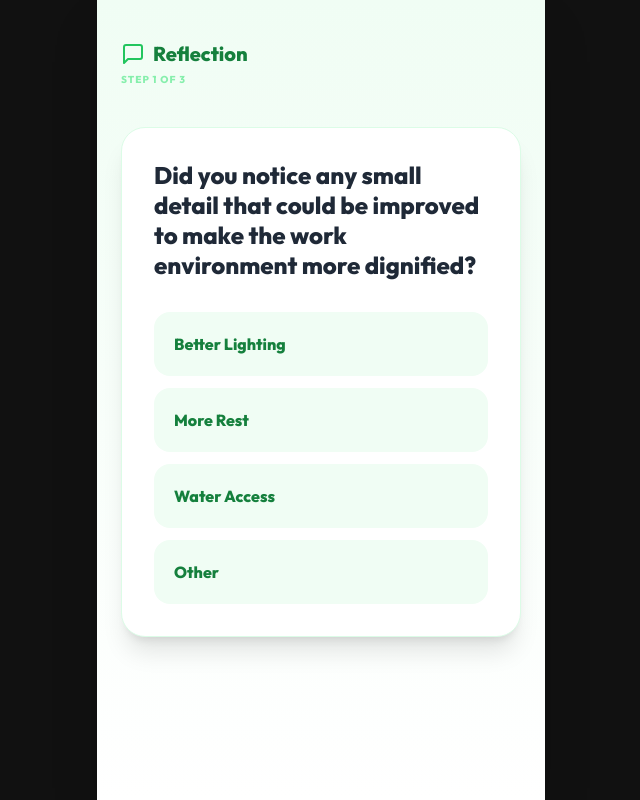
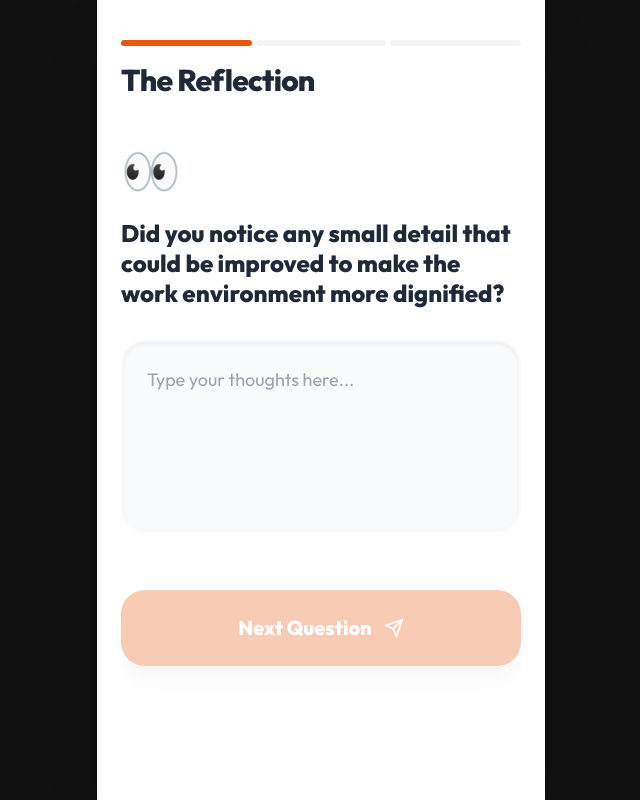
Before and after one commit to gauthamraje/domestic-worker-audit, a React (Vite) app: page /summary in a window 1280 px wide. Shown: the whole page, without its empty margins (319-959 px from the left). Built offline with nearby package versions, Linux system fonts and the light colour scheme.

Commit message:
Improved Workflow

```diff
--- a/src/context/AuditContext.jsx
+++ b/src/context/AuditContext.jsx
@@ -35,7 +35,7 @@ export const AuditProvider = ({ children }) => {
   const setPhase = (phase) => setState(prev => ({ ...prev, phase }));
   const updateProfile = (updates) => setState(prev => ({ ...prev, userProfile: { ...prev.userProfile, ...updates } }));
 
-  const startNewSpot = (phase) => {
+  const startNewSpot = (phase, stopType = null) => {
     // Attempt to get location automatically
     const spotId = Date.now();
     setState(prev => ({
@@ -43,6 +43,7 @@ export const AuditProvider = ({ children }) => {
       currentSpot: {
         id: spotId,
         phase,
+        stopType,
         timestamp: new Date().toISOString(),
         answers: {},
         photo: null,
--- a/src/pages/Checklist.jsx
+++ b/src/pages/Checklist.jsx
@@ -13,22 +13,53 @@ const Checklist = () => {
   const [answers, setAnswers] = useState({});
 
   const phase = state.currentSpot?.phase || 'observation';
+  const stopType = state.currentSpot?.stopType;
 
-  const observationQuestions = [
-    { id: 'o1', text: t.o1, options: t.o1Opts },
-    { id: 'o2', text: t.o2, options: t.o2Opts },
-    { id: 'o3', text: t.o3, options: t.o3Opts },
-    { id: 'o4', text: t.o4, options: t.o4Opts }
-  ];
+  // Question Set Builder
+  const getQuestions = () => {
+    if (phase === 'observation') {
+      return [
+        { id: 'o1', text: t.o1, options: t.o1Opts },
+        { id: 'o2', text: t.o2, options: t.o2Opts },
+        { id: 'o3', text: t.o3, options: t.o3Opts },
+        { id: 'o4', text: t.o4, options: t.o4Opts },
+        { id: 'o5', text: t.o5, options: t.o5Opts },
+        { id: 'o6', text: t.o6, options: t.o6Opts },
+        { id: 'w1', text: t.w1, options: t.w1Opts },
+        { id: 'w2', text: t.w2, options: t.w2Opts }
+      ];
+    }
 
-  const auditQuestions = [
-    { id: 'a1', text: t.a1, options: t.a1Opts },
-    { id: 'a2', text: t.a2, options: t.a2Opts },
-    { id: 'a3', text: t.a3, options: t.a3Opts },
-    { id: 'a4', text: t.a4, options: t.a4Opts }
-  ];
+    // Phase: Audit
+    const base = [
+      { id: 'q1', text: stopType === 'work' ? t.q1Work : t.o1, options: stopType === 'work' ? t.q1WorkOpts : t.o1Opts },
+      { id: 'q2', text: t.o2, options: t.o2Opts },
+      { id: 'q3', text: t.o3, options: t.o3Opts }
+    ];
 
-  const questions = phase === 'observation' ? observationQuestions : auditQuestions;
+    if (stopType === 'gate') {
+      base.push({ id: 'q4', text: t.o4, options: t.o4Opts });
+    }
+
+    base.push({ id: 'q5', text: t.o5, options: stopType === 'work' ? t.q5WorkOpts : t.o5Opts });
+
+    // Entry Block (Q6, Q7, Q8)
+    base.push({ id: 'q6', text: t.q6Comfort, options: t.q6ComfortOpts });
+    base.push({ id: 'q7', text: t.q7Waiting, options: t.q7WaitingOpts });
+
+    // Conditional Q8 (only if Q7 is Yes)
+    if (answers['q7']?.includes('Yes')) {
+      base.push({ id: 'q8', text: t.q8CanSit, options: t.q8CanSitOpts });
+    }
+
+    // Worker Block
+    base.push({ id: 'w1', text: t.w1, options: t.w1Opts });
+    base.push({ id: 'w2', text: t.w2, options: t.w2Opts });
+
+    return base;
+  };
+
+  const questions = getQuestions();
 
   const handlePhoto = (e) => {
     const file = e.target.files[0];
--- a/src/pages/Summary.jsx
+++ b/src/pages/Summary.jsx
@@ -2,97 +2,128 @@ import React, { useState } from 'react';
 import { useAudit } from '../context/AuditContext';
 import { useTranslation } from '../hooks/useTranslation';
 import { motion, AnimatePresence } from 'framer-motion';
-import { CheckCircle, Share2, MessageSquare } from 'lucide-react';
+import { Heart, Send, CheckCircle, Home as HomeIcon } from 'lucide-react';
 import { useNavigate } from 'react-router-dom';
 
 const Summary = () => {
-  const { state, resetAudit, submitToSheet } = useAudit();
+  const { state, submitToSheet, resetAudit } = useAudit();
   const t = useTranslation('reflection');
   const navigate = useNavigate();
   const [step, setStep] = useState(0);
-  const [reflections, setReflections] = useState({ r1: '', r2: '', r3: '' });
+  const [reflections, setReflections] = useState({ r1: "", r2: "", r3: "" });
+  const [isSubmitting, setIsSubmitting] = useState(false);
 
   const questions = [
-    { id: 'r1', text: t.q1, type: 'buttons', options: ['Better Lighting', 'More Rest', 'Water Access', 'Other'] },
-    { id: 'r2', text: t.q2, type: 'buttons', options: ['Eye-opening', 'Respect grew', 'Same as before'] },
-    { id: 'r3', text: t.q3, type: 'text' }
+    { id: 'r1', text: t.q1, icon: "👀" },
+    { id: 'r2', text: t.q2, icon: "🌍" },
+    { id: 'r3', text: t.q3, icon: "🤝" }
   ];
 
-  const handleNext = async (val) => {
-    const qId = questions[step].id;
-    const newRef = { ...reflections, [qId]: val };
-    setReflections(newRef);
-
+  const handleNext = () => {
     if (step < questions.length - 1) {
       setStep(step + 1);
     } else {
-      await submitToSheet(newRef, 'REFLECTION_ONLY');
-      setStep(questions.length); // Final success
+      handleSubmit();
     }
   };
+
+  const handleSubmit = async () => {
+    setIsSubmitting(true);
+    try {
+      await submitToSheet(reflections, 'REFLECTION');
+      setStep(questions.length); // Final "Pledge Card" state
+    } catch (e) {
+      console.error("Reflection submission failed", e);
+      setStep(questions.length); // Still show success UI to user
+    } finally {
+      setIsSubmitting(false);
+    }
+  };
+
+  if (step === questions.length) {
+    return (
+      <div className="page p-6 bg-orange-600 min-h-screen flex flex-col items-center justify-center text-white text-center">
+        <motion.div initial={{ scale: 0.8, opacity: 0 }} animate={{ scale: 1, opacity: 1 }} className="w-full">
+          <div className="w-24 h-24 bg-white/20 rounded-full flex items-center justify-center mb-8 mx-auto backdrop-blur-xl">
+            <Heart size={48} className="fill-white" />
+          </div>
+          <h2 className="text-4xl font-black mb-4">You are a Changemaker.</h2>
+          <p className="text-orange-100 font-medium mb-12 text-lg px-4">
+            Your observations have been logged. You've taken the first step toward a more dignified workplace.
+          </p>
+
+          <div className="bg-white text-orange-600 p-8 rounded-[2.5rem] shadow-2xl text-left mb-10 max-w-sm mx-auto relative overflow-hidden">
+            <div className="absolute top-0 right-0 w-32 h-32 bg-orange-50 -mr-16 -mt-16 rounded-full opacity-50"></div>
+            <span className="text-[10px] font-black uppercase tracking-widest opacity-50 block mb-2">My Pledge</span>
+            <p className="text-xl font-bold italic leading-tight">
+              "{reflections.r3 || "I commit to observing and acting for workplace dignity."}"
+            </p>
+            <div className="mt-6 flex items-center gap-3">
+              <div className="w-8 h-8 rounded-full bg-orange-100 flex items-center justify-center text-[10px] font-black">
+                {state.userProfile?.name?.charAt(0) || "N"}
+              </div>
+              <div className="text-xs font-black uppercase tracking-tighter">
+                {state.userProfile?.name || "Anonymous Ninja"}
+              </div>
+            </div>
+          </div>
+
+          <div className="flex flex-col gap-4 w-full px-8">
+            <button
+              onClick={() => { resetAudit(); navigate('/'); }}
+              className="bg-white/10 border-2 border-white/20 p-5 rounded-2xl font-black text-lg flex items-center justify-center gap-2 hover:bg-white/20 transition-all"
+            >
+              <HomeIcon size={20} /> Back to Start
+            </button>
+          </div>
+        </motion.div>
+      </div>
+    );
+  }
 
   const currentQ = questions[step];
 
   return (
-    <div className="page p-6 bg-gradient-to-b from-green-50 to-white min-h-screen">
+    <div className="page p-6 bg-white min-h-screen">
+      <header className="mb-12 pt-4">
+        <div className="flex gap-1 mb-4">
+          {[0, 1, 2].map(i => (
+            <div key={i} className={`h-1.5 flex-1 rounded-full transition-all ${i <= step ? 'bg-orange-600' : 'bg-gray-100'}`} />
+          ))}
+        </div>
+        <h2 className="text-3xl font-black text-gray-800 tracking-tight">The Reflection</h2>
+      </header>
+
       <AnimatePresence mode="wait">
-        {step < questions.length ? (
-          <motion.div key={step} initial={{ opacity: 0, y: 20 }} animate={{ opacity: 1, y: 0 }} exit={{ opacity: 0, y: -20 }}>
-            <header className="mb-10 pt-4">
-              <h2 className="text-xl font-black text-green-700 flex items-center gap-2">
-                <MessageSquare className="text-green-500" /> {t.title}
-              </h2>
-              <div className="text-[10px] font-bold text-green-300 uppercase tracking-widest mt-1">Step {step + 1} of {questions.length}</div>
-            </header>
+        <motion.div
+          key={step}
+          initial={{ x: 20, opacity: 0 }}
+          animate={{ x: 0, opacity: 1 }}
+          exit={{ x: -20, opacity: 0 }}
+          className="flex flex-col h-[65vh] justify-between"
+        >
+          <div>
+            <div className="text-5xl mb-6">{currentQ.icon}</div>
+            <h3 className="text-2xl font-bold text-gray-800 leading-tight mb-8">
+              {currentQ.text}
+            </h3>
+            <textarea
+              value={reflections[currentQ.id]}
+              onChange={(e) => setReflections({...reflections, [currentQ.id]: e.target.value})}
+              placeholder="Type your thoughts here..."
+              className="w-full h-48 p-6 bg-gray-50 border-2 border-transparent focus:border-orange-200 rounded-3xl text-lg font-medium focus:outline-none transition-all resize-none shadow-inner"
+            />
+          </div>
 
-            <div className="card bg-white p-8 rounded-3xl shadow-xl border border-green-100 mb-8">
-               <h3 className="text-2xl font-bold mb-8 text-gray-800 leading-tight">{currentQ.text}</h3>
-
-               {currentQ.type === 'buttons' ? (
-                 <div className="flex flex-col gap-3">
-                   {currentQ.options.map(opt => (
-                     <button
-                       key={opt}
-                       onClick={() => handleNext(opt)}
-                       className="bg-green-50 text-green-700 p-5 rounded-2xl font-bold hover:bg-green-600 hover:text-white transition-all text-left"
-                     >
-                       {opt}
-                     </button>
-                   ))}
-                 </div>
-               ) : (
-                 <div className="flex flex-col gap-4">
-                   <textarea
-                     className="w-full p-5 border border-gray-100 bg-gray-50 rounded-2xl focus:ring-2 focus:ring-green-500 focus:outline-none h-32"
-                     placeholder="Write your pledge here..."
-                     id="pledge-text"
-                   />
-                   <button
-                     onClick={() => handleNext(document.getElementById('pledge-text').value)}
-                     className="bg-green-600 text-white p-5 rounded-2xl font-black text-lg shadow-lg"
-                   >
-                     {t.finish}
-                   </button>
-                 </div>
-               )}
-            </div>
-          </motion.div>
-        ) : (
-          <motion.div key="final" initial={{ scale: 0.9, opacity: 0 }} animate={{ scale: 1, opacity: 1 }} className="text-center py-12">
-            <div className="inline-block p-8 bg-green-100 text-green-600 rounded-full mb-10 shadow-inner">
-              <CheckCircle size={80} />
-            </div>
-            <h1 className="text-4xl font-black mb-4 text-gray-800 tracking-tight">Impact Made!</h1>
-            <p className="text-gray-500 font-medium mb-12 max-w-[280px] mx-auto leading-relaxed">You've officially joined the ranks of changemakers improving workplace dignity.</p>
-
-            <div className="flex flex-col gap-4">
-               <button className="bg-orange-600 text-white p-6 rounded-3xl font-black text-xl shadow-xl flex items-center justify-center gap-3 active:scale-95 transition-all">
-                 <Share2 /> Share My Pledge
-               </button>
-               <button onClick={() => { resetAudit(); navigate('/'); }} className="p-4 text-gray-400 font-bold uppercase text-xs tracking-widest hover:text-gray-600 transition-colors">Start New Journey</button>
-            </div>
-          </motion.div>
-        )}
+          <button
+            onClick={handleNext}
+            disabled={!reflections[currentQ.id] || isSubmitting}
+            className="bg-orange-600 text-white p-6 rounded-3xl font-black text-xl shadow-xl flex items-center justify-center gap-3 disabled:opacity-30 transition-all transform active:scale-95"
+          >
+            {isSubmitting ? 'Submitting...' : step === questions.length - 1 ? 'Finish & Pledge' : 'Next Question'}
+            {step === questions.length - 1 ? <CheckCircle /> : <Send size={20} />}
+          </button>
+        </motion.div>
       </AnimatePresence>
     </div>
   );
```
Also changed, not shown: src/pages/Home.jsx (+52 -1 lines), src/pages/Score.jsx (+5 -4 lines), src/translations.js (+41 -21 lines).
